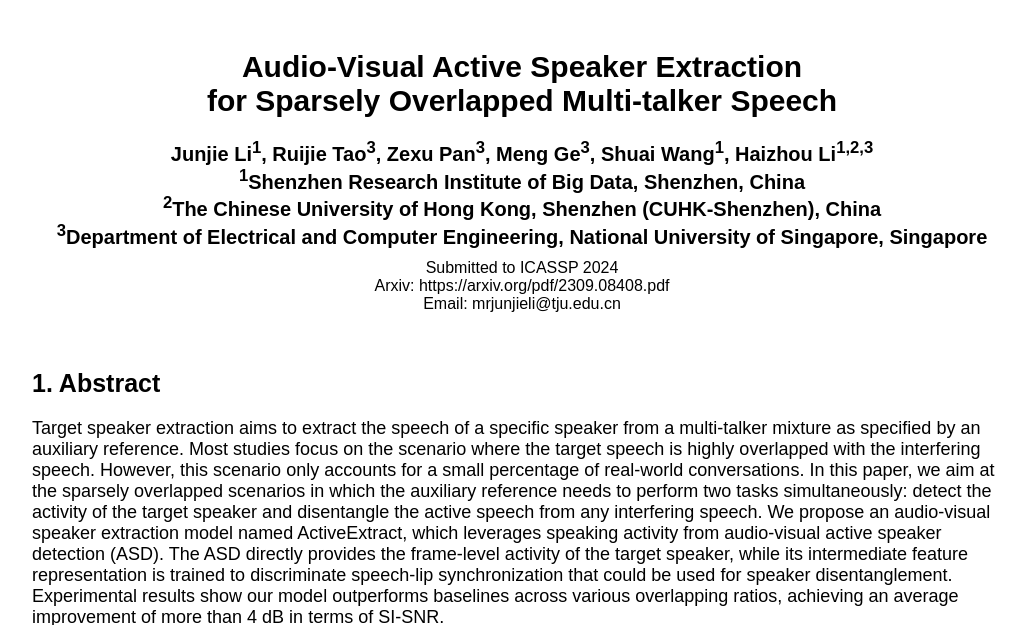
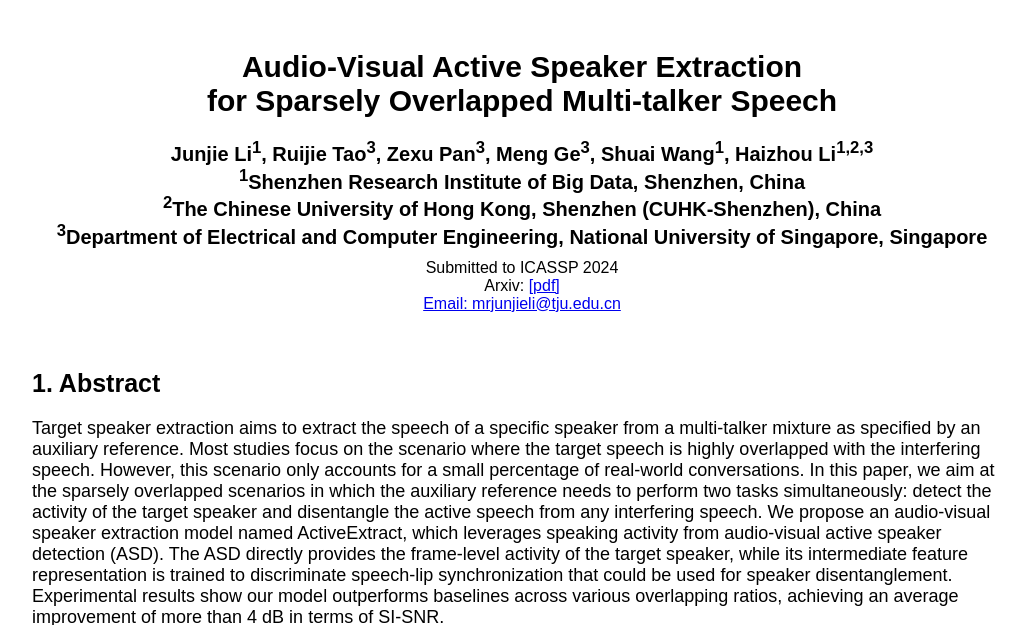
Before and after one commit to ActiveExtract/ActiveExtract.github.io, a plain HTML site: page index.html in a window 1280 px wide. Shown: the top 625 px of the page, without its empty margins (118-1144 px from the left). Drawn offline with Linux system fonts and the light colour scheme.

Commit message:
add arxiv

```diff
--- a/index.html
+++ b/index.html
@@ -39,8 +39,8 @@
     <center><sup>3</sup>Department of Electrical and Computer Engineering, National University of Singapore, Singapore </center>
     </h3>
     <center>Submitted to ICASSP 2024</center>
-    <center>Arxiv: https://arxiv.org/pdf/2309.08408.pdf</center>
-    <center><ahref="mailto:mrjunjieli@tju.edu.cn">Email: mrjunjieli@tju.edu.cn</a> </center>
+    <center>Arxiv: <a href="https://arxiv.org/pdf/2309.08408.pdf">[pdf]</a></center>
+    <center><a href="mailto:mrjunjieli@tju.edu.cn">Email: mrjunjieli@tju.edu.cn</a> </center>
 
 
     <br><br>
```
